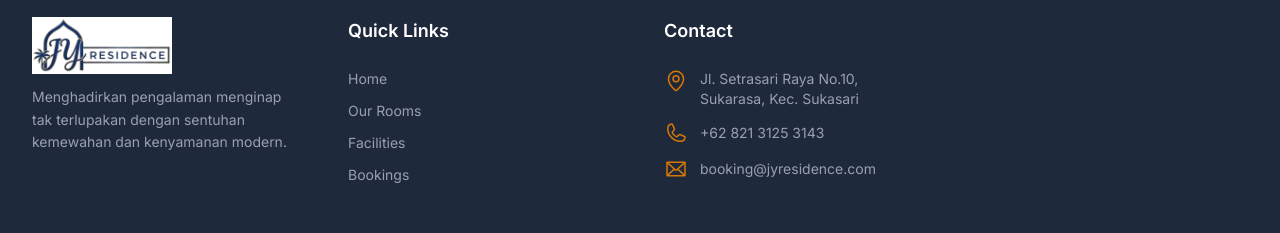
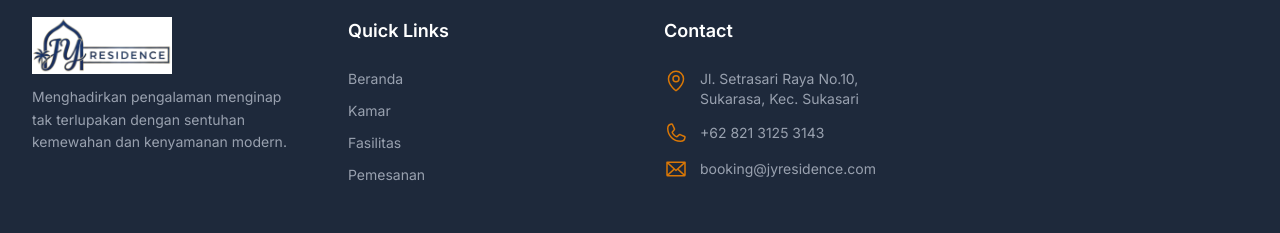
Before and after one commit to nichoherjunaaa/jy-residence_client, a Next.js app: page / in a window 1280 px wide. Shown: the part 1267-1500 px from the top of the page. Built offline with nearby package versions, Linux system fonts and the light colour scheme; no server answers; a web font is replaced by a local one.

Commit message:
fix route navbar and footer

```diff
--- a/src/components/Footer.js
+++ b/src/components/Footer.js
@@ -38,22 +38,22 @@ export default function Footer() {
                         <ul className="space-y-3 text-sm text-gray-400">
                             <li>
                                 <Link href="/" className="hover:text-accent transition">
-                                    Home
+                                    Beranda
                                 </Link>
                             </li>
                             <li>
                                 <Link href="/rooms" className="hover:text-accent transition">
-                                    Our Rooms
+                                    Kamar
                                 </Link>
                             </li>
                             <li>
                                 <Link href="/facilities" className="hover:text-accent transition">
-                                    Facilities
+                                    Fasilitas
                                 </Link>
                             </li>
                             <li>
                                 <Link href="/bookings" className="hover:text-accent transition">
-                                    Bookings
+                                    Pemesanan
                                 </Link>
                             </li>
                         </ul>
--- a/src/components/Navbar.js
+++ b/src/components/Navbar.js
@@ -136,7 +136,9 @@ export default function Navbar() {
             <Link href="/" className="block px-3 py-2 text-base font-medium text-secondary hover:bg-gray-50 rounded-md" onClick={() => setIsOpen(false)}>Beranda</Link>
             <Link href="/rooms" className="block px-3 py-2 text-base font-medium text-secondary hover:bg-gray-50 rounded-md" onClick={() => setIsOpen(false)}>Kamar</Link>
             <Link href="/facilities" className="block px-3 py-2 text-base font-medium text-secondary hover:bg-gray-50 rounded-md" onClick={() => setIsOpen(false)}>Fasilitas</Link>
-
+            {user && (
+              <Link href="/bookings" className="block px-3 py-2 text-base font-medium text-secondary hover:bg-gray-50 rounded-md" onClick={() => setIsOpen(false)}>Pemesanan</Link>
+            )}
             <div className="pt-4 border-t border-gray-100">
               {user ? (
                 <div className="space-y-3">
```
